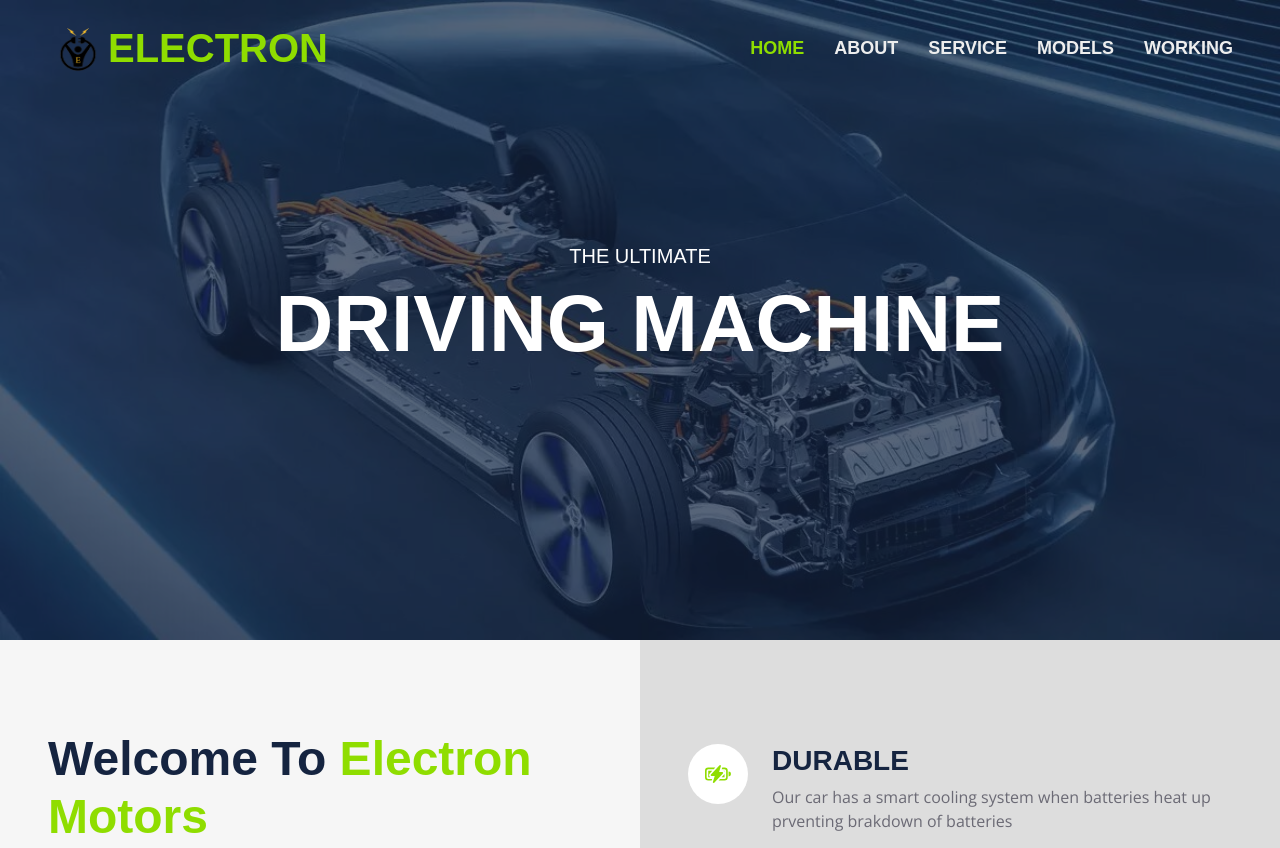
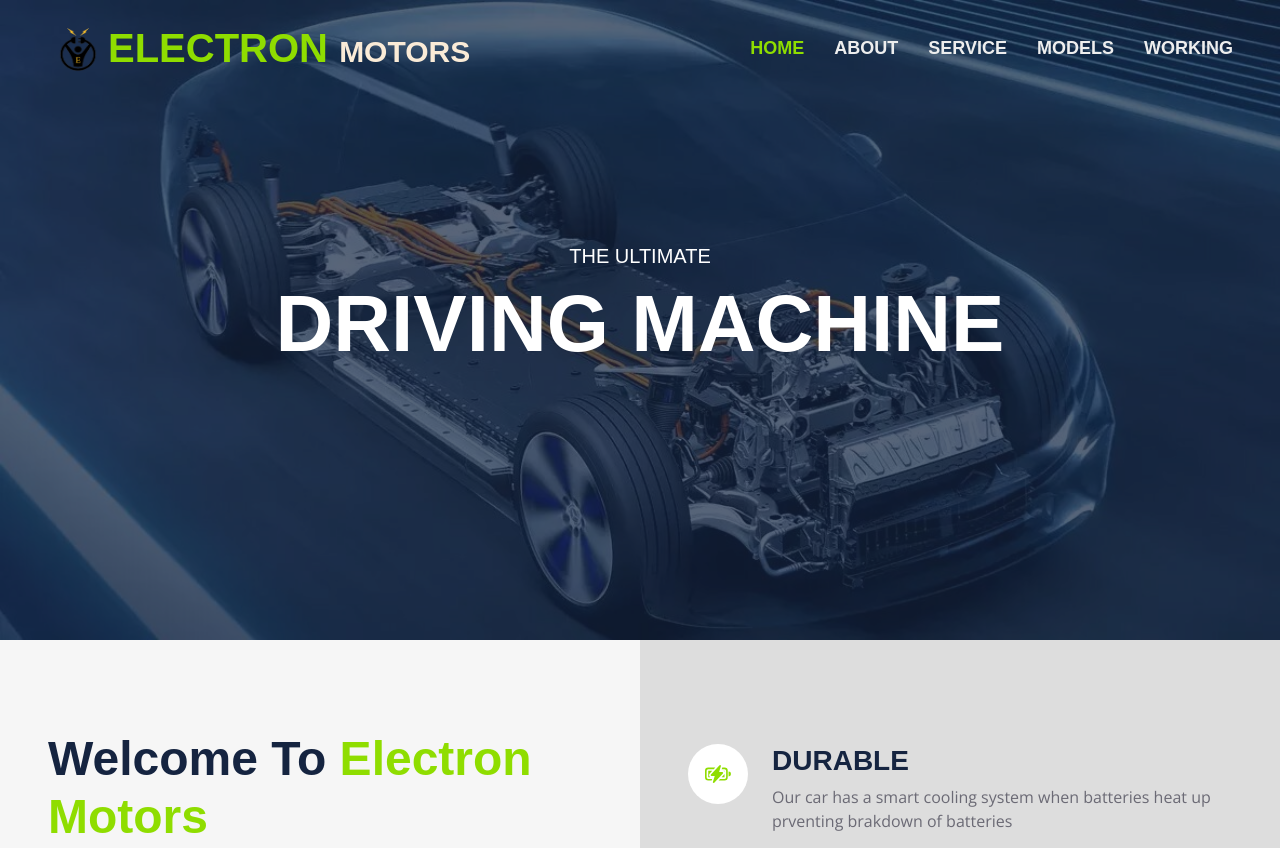
Before and after one commit to AaravGarg16/NCREATE, a plain HTML site: page index.html in a window 1280 px wide. Shown: the top 848 px of the page. Drawn offline with nearby package versions, Linux system fonts and the light colour scheme.

Commit message:
modified:   index.html

```diff
--- a/index.html
+++ b/index.html
@@ -36,7 +36,7 @@
     <nav class="navbar navbar-expand-lg navbar-light  px-5 py-3 py-lg-0" style="width:100%;">
         <a href="index.html" class="navbar-brand p-0" style="display: flex;">
             <img src="img/logo1.png" height="50px" width="60px" style="padding-top: 0%;">
-            <h1 class="m-0 text-uppercase text-primary">ELECTRON</h1>
+            <h1 class="m-0 text-uppercase text-primary">ELECTRON <span style="font-size:30px;color: antiquewhite;">Motors</span></h1>
         </a>
         <button class="navbar-toggler" type="button" data-bs-toggle="collapse" data-bs-target="#navbarCollapse">
             <span class="navbar-toggler-icon"></span>
```
